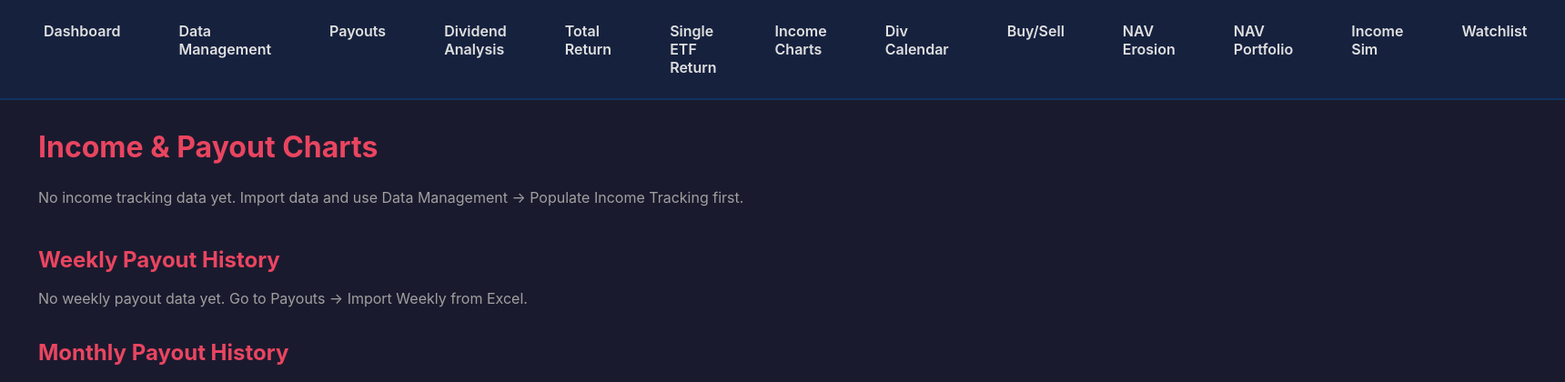
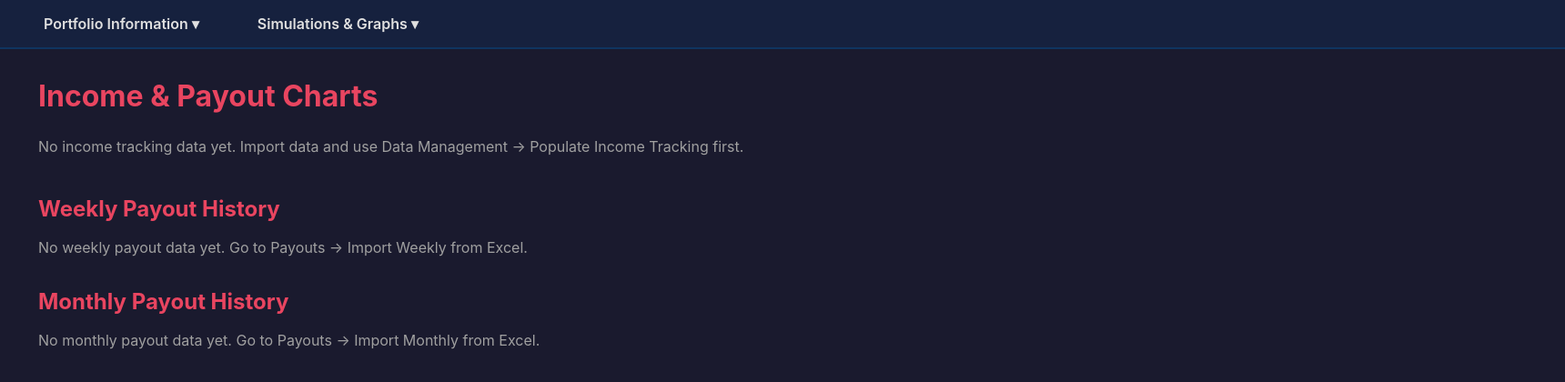
Before and after one commit to pressj01/portfolio-tracking, a Python web app: template templates/charts.html in a window 1720 px wide. Shown: the top 420 px of the page at 91% size. Run offline with Jinja, Linux system fonts and the light colour scheme; the template is opened without the code that fills it, so the values that code supplies are empty; some libraries are stand-ins or nearby versions.

Commit message:
Group nav links into two CSS-only dropdown menus
Replaces 13 flat nav links with "Portfolio Information" and
"Simulations & Graphs" dropdown menus to reduce horizontal clutter.
Dropdown label highlights red when any child page is active.

Co-Authored-By: Claude Opus 4.6 <noreply@anthropic.com>

```diff
--- a/static/style.css
+++ b/static/style.css
@@ -35,6 +35,57 @@ nav a:hover {
 nav a.nav-active {
     background: #e94560;
     color: #fff;
+}
+
+.nav-dropdown {
+    position: relative;
+}
+
+.nav-dropdown-label {
+    color: #e0e0e0;
+    font-weight: 600;
+    padding: 0.5rem 1rem;
+    border-radius: 4px;
+    cursor: pointer;
+    transition: background 0.2s;
+    user-select: none;
+}
+
+.nav-dropdown:hover .nav-dropdown-label {
+    background: #0f3460;
+}
+
+.nav-dropdown-active .nav-dropdown-label {
+    background: #e94560;
+    color: #fff;
+}
+
+.nav-dropdown-menu {
+    display: none;
+    position: absolute;
+    top: 100%;
+    left: 0;
+    background: #16213e;
+    border: 1px solid #0f3460;
+    border-radius: 4px;
+    min-width: 200px;
+    z-index: 1000;
+    padding: 0.25rem 0;
+    margin-top: 0.5rem;
+}
+
+.nav-dropdown:hover .nav-dropdown-menu {
+    display: block;
+}
+
+.nav-dropdown-menu a {
+    display: block;
+    padding: 0.5rem 1rem;
+    border-radius: 0;
+}
+
+.nav-dropdown-menu a:hover {
+    background: #0f3460;
 }
 
 .container {
--- a/templates/base.html
+++ b/templates/base.html
@@ -9,19 +9,29 @@
 </head>
 <body>
     <nav>
-        <a href="{{ url_for('index') }}"             class="{{ 'nav-active' if request.endpoint == 'index'            else '' }}">Dashboard</a>
-        <a href="{{ url_for('manage') }}"            class="{{ 'nav-active' if request.endpoint == 'manage'           else '' }}">Data Management</a>
-        <a href="{{ url_for('payouts') }}"           class="{{ 'nav-active' if request.endpoint == 'payouts'          else '' }}">Payouts</a>
+        <div class="nav-dropdown {{ 'nav-dropdown-active' if request.endpoint in ('index', 'manage', 'payouts', 'watchlist', 'watchlist_watching_list', 'watchlist_sold_list', 'watchlist_data') else '' }}">
+            <span class="nav-dropdown-label">Portfolio Information &#9662;</span>
+            <div class="nav-dropdown-menu">
+                <a href="{{ url_for('index') }}" class="{{ 'nav-active' if request.endpoint == 'index' else '' }}">Dashboard</a>
+                <a href="{{ url_for('manage') }}" class="{{ 'nav-active' if request.endpoint == 'manage' else '' }}">Data Management</a>
+                <a href="{{ url_for('payouts') }}" class="{{ 'nav-active' if request.endpoint == 'payouts' else '' }}">Payouts</a>
+                <a href="{{ url_for('watchlist') }}" class="{{ 'nav-active' if request.endpoint in ('watchlist', 'watchlist_watching_list', 'watchlist_sold_list', 'watchlist_data') else '' }}">Watchlist</a>
+            </div>
+        </div>
+        <div class="nav-dropdown {{ 'nav-dropdown-active' if request.endpoint in ('dividend_analysis', 'total_return', 'single_etf_return', 'single_etf_data', 'charts', 'div_calendar', 'buy_sell_signals', 'buy_sell_signals_data', 'nav_erosion', 'nav_erosion_data', 'nav_erosion_portfolio', 'nav_erosion_portfolio_list', 'nav_erosion_portfolio_data', 'portfolio_income_sim', 'portfolio_income_sim_list', 'portfolio_income_sim_run', 'portfolio_income_sim_saved', 'portfolio_income_sim_saved_item') else '' }}">
+            <span class="nav-dropdown-label">Simulations &amp; Graphs &#9662;</span>
+            <div class="nav-dropdown-menu">
                 <a href="{{ url_for('dividend_analysis') }}" class="{{ 'nav-active' if request.endpoint == 'dividend_analysis' else '' }}">Dividend Analysis</a>
-<a href="{{ url_for('total_return') }}"      class="{{ 'nav-active' if request.endpoint == 'total_return'      else '' }}">Total Return</a>
+                <a href="{{ url_for('total_return') }}" class="{{ 'nav-active' if request.endpoint == 'total_return' else '' }}">Total Return</a>
                 <a href="{{ url_for('single_etf_return') }}" class="{{ 'nav-active' if request.endpoint in ('single_etf_return', 'single_etf_data') else '' }}">Single ETF Return</a>
-        <a href="{{ url_for('charts') }}"            class="{{ 'nav-active' if request.endpoint == 'charts'           else '' }}">Income Charts</a>
-        <a href="{{ url_for('div_calendar') }}"      class="{{ 'nav-active' if request.endpoint == 'div_calendar'      else '' }}">Div Calendar</a>
+                <a href="{{ url_for('charts') }}" class="{{ 'nav-active' if request.endpoint == 'charts' else '' }}">Income Charts</a>
+                <a href="{{ url_for('div_calendar') }}" class="{{ 'nav-active' if request.endpoint == 'div_calendar' else '' }}">Div Calendar</a>
                 <a href="{{ url_for('buy_sell_signals') }}" class="{{ 'nav-active' if request.endpoint in ('buy_sell_signals', 'buy_sell_signals_data') else '' }}">Buy/Sell</a>
                 <a href="{{ url_for('nav_erosion') }}" class="{{ 'nav-active' if request.endpoint in ('nav_erosion', 'nav_erosion_data') else '' }}">NAV Erosion</a>
                 <a href="{{ url_for('nav_erosion_portfolio') }}" class="{{ 'nav-active' if request.endpoint in ('nav_erosion_portfolio', 'nav_erosion_portfolio_list', 'nav_erosion_portfolio_data') else '' }}">NAV Portfolio</a>
                 <a href="{{ url_for('portfolio_income_sim') }}" class="{{ 'nav-active' if request.endpoint in ('portfolio_income_sim', 'portfolio_income_sim_list', 'portfolio_income_sim_run', 'portfolio_income_sim_saved', 'portfolio_income_sim_saved_item') else '' }}">Income Sim</a>
-        <a href="{{ url_for('watchlist') }}" class="{{ 'nav-active' if request.endpoint in ('watchlist', 'watchlist_watching_list', 'watchlist_sold_list', 'watchlist_data') else '' }}">Watchlist</a>
+            </div>
+        </div>
     </nav>
 
     <div class="container">
```
Lines whose indentation alone changed are shown as unchanged.
